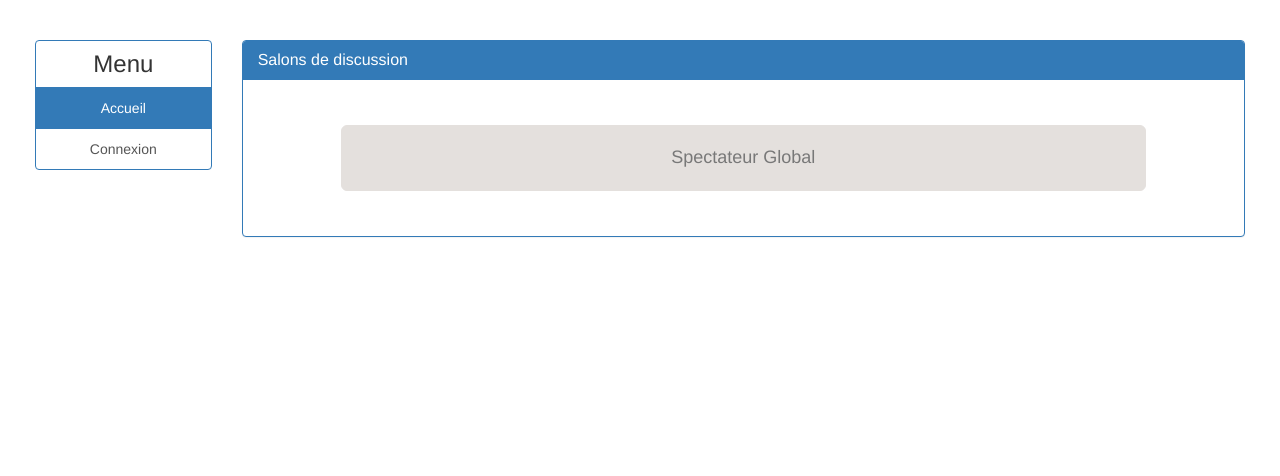
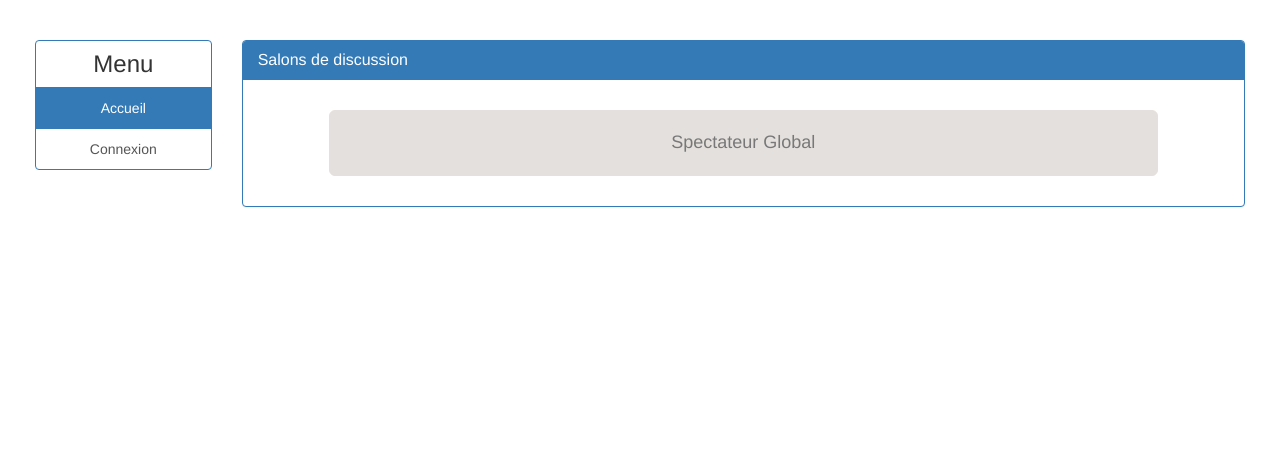
Before and after one commit to Fluwed/Projet.RI-Tchat.HTML5, a PHP site: page / in a window 1280 px wide. Shown: the part 132-608 px from the top of the page. Run offline with PHP 8.4, Linux system fonts and the light colour scheme; data that the repository does not hold is empty.

Commit message:
devel web interface

```diff
--- a/css/customize.css
+++ b/css/customize.css
@@ -82,6 +82,10 @@ html, body {
     color: #FFF;
     background-color: #337AB7;
     border-color: #337AB7;
+}
+
+.panel-body {
+    padding: 0px;
 }
 
 .input-group{
```
